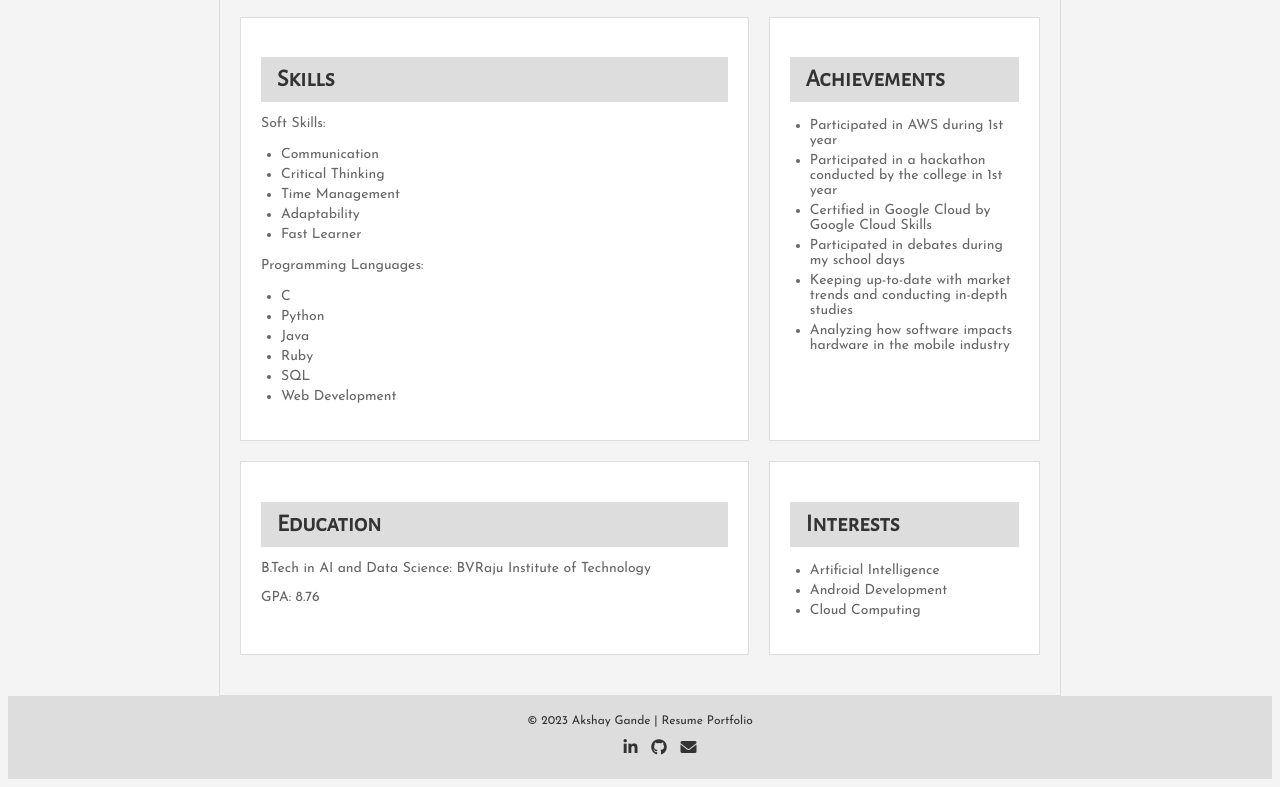
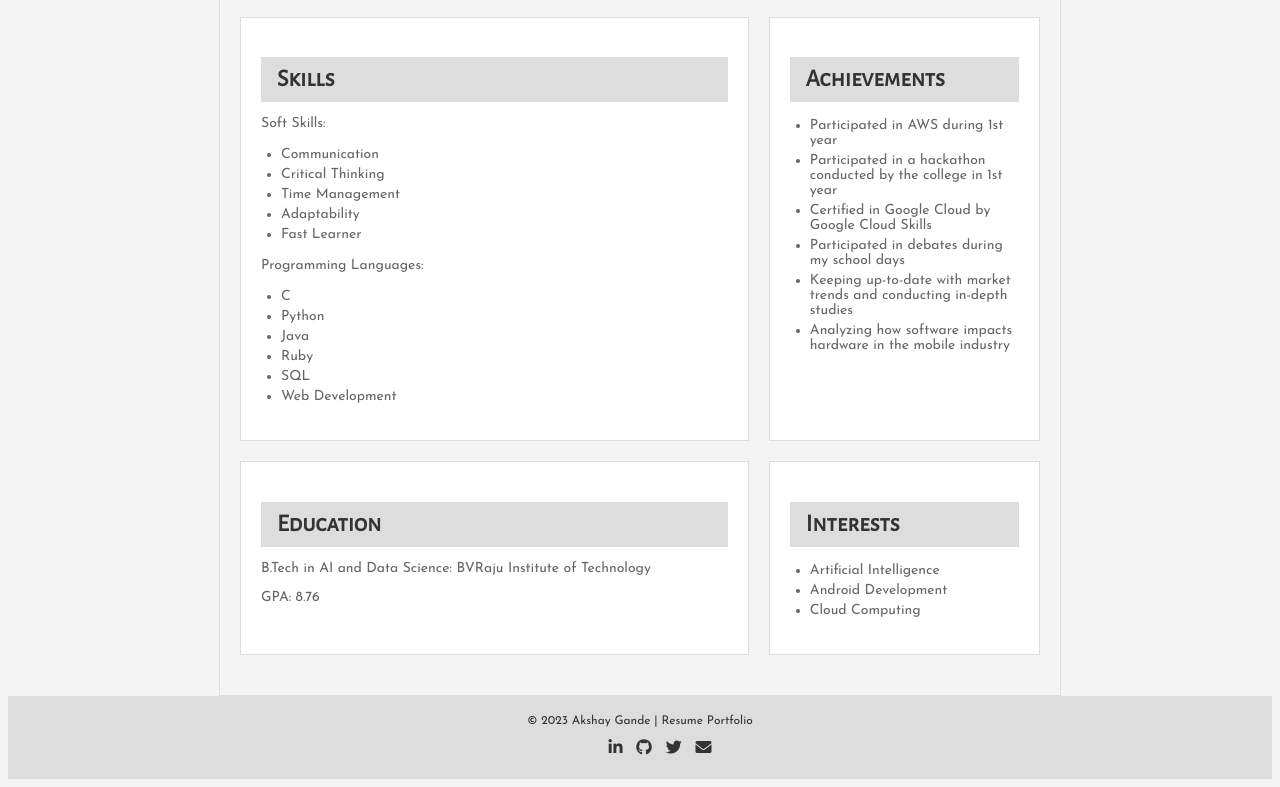
Before and after one commit to akshaygande/Resume, a plain HTML site: page index.html in a window 1280 px wide. Shown: the part 458-1245 px from the top of the page. Drawn offline with Linux system fonts and the light colour scheme.

Commit message:
Update index.html

```diff
--- a/index.html
+++ b/index.html
@@ -96,6 +96,7 @@
         <li><a href="https://www.linkedin.com/in/gandhe-akshay-a35175250" target="_blank"><i
               class="fab fa-linkedin-in"></i></a></li>
         <li><a href="https://github.com/akshaygande" target="_blank"><i class="fab fa-github"></i></a></li>
+        <li><a href="https://twitter.com/GandheAkshay04" target="_blank"><i class="fab fa-twitter"></i></a></li>
         <li><a href="mailto:gandheakshay@gmail.com" target="_blank"><i class="fas fa-envelope"></i></a></li>
       </ul>
     </div>
```
